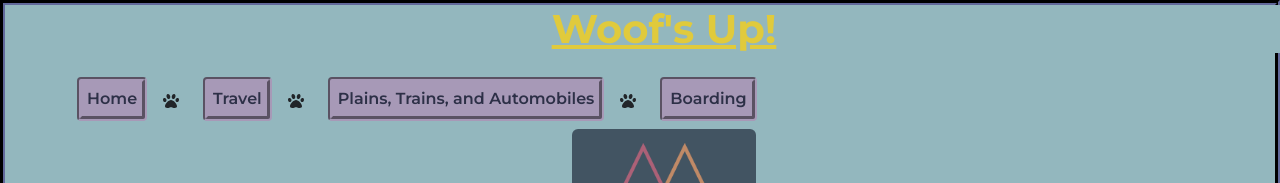
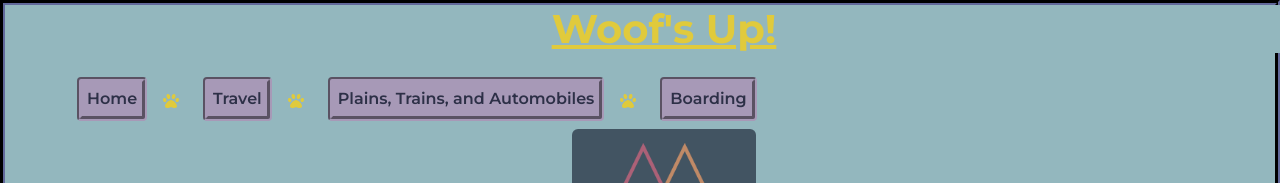
Before and after one commit to AlexandertheGreat491/Woofs_Up, a React (Create React App) app: page / in a window 1280 px wide. Shown: the top 183 px of the page. Built offline with nearby package versions, Linux system fonts and the light colour scheme.

Commit message:
changed paw icon color

```diff
--- a/src/components/Header/index.js
+++ b/src/components/Header/index.js
@@ -25,15 +25,15 @@ function Header() {
               <Link className="navlinks me-3 ms-4 mb-2" to="/">
                 Home
               </Link>
-              <FaPaw className="mt-3" />
+              <FaPaw id="paw" className="mt-3" />
               <Link className="navlinks me-3 ms-4 mb-2" to="/travel">
                 Travel
               </Link>
-              <FaPaw className="mt-3" />
+              <FaPaw id="paw" className="mt-3" />
               <Link className="navlinks me-3 ms-4 mb-2" to="/AllTravel">
                 Plains, Trains, and Automobiles
               </Link>
-              <FaPaw className="mt-3" />
+              <FaPaw id="paw" className="mt-3" />
               <Link className="navlinks ms-4 mb-2" to="/Boarding">
                 Boarding
               </Link>
--- a/src/index.css
+++ b/src/index.css
@@ -114,6 +114,10 @@ h4 {
   align-items: center;
   font-size: 1em;
   font-weight: 600;
+}
+
+#paw {
+  color: var(--tertiary);
 }
 
 header {
```
